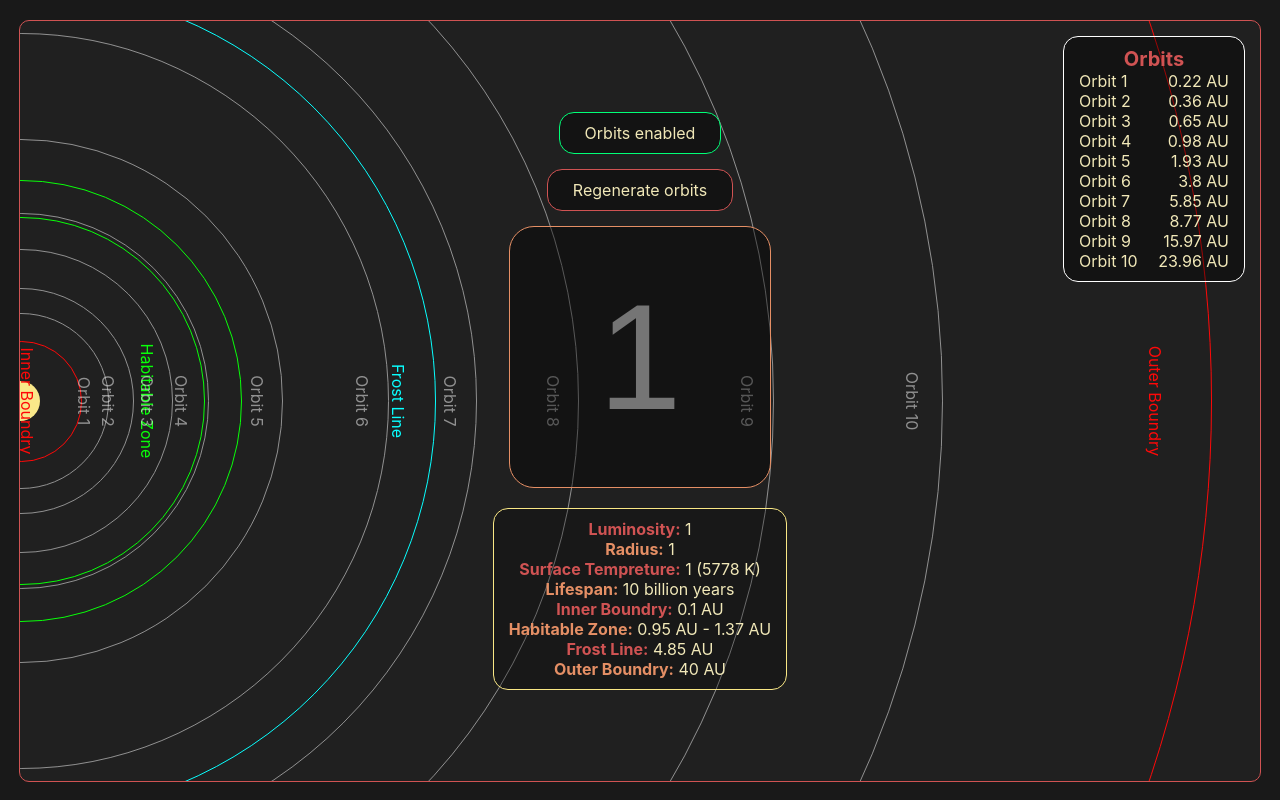
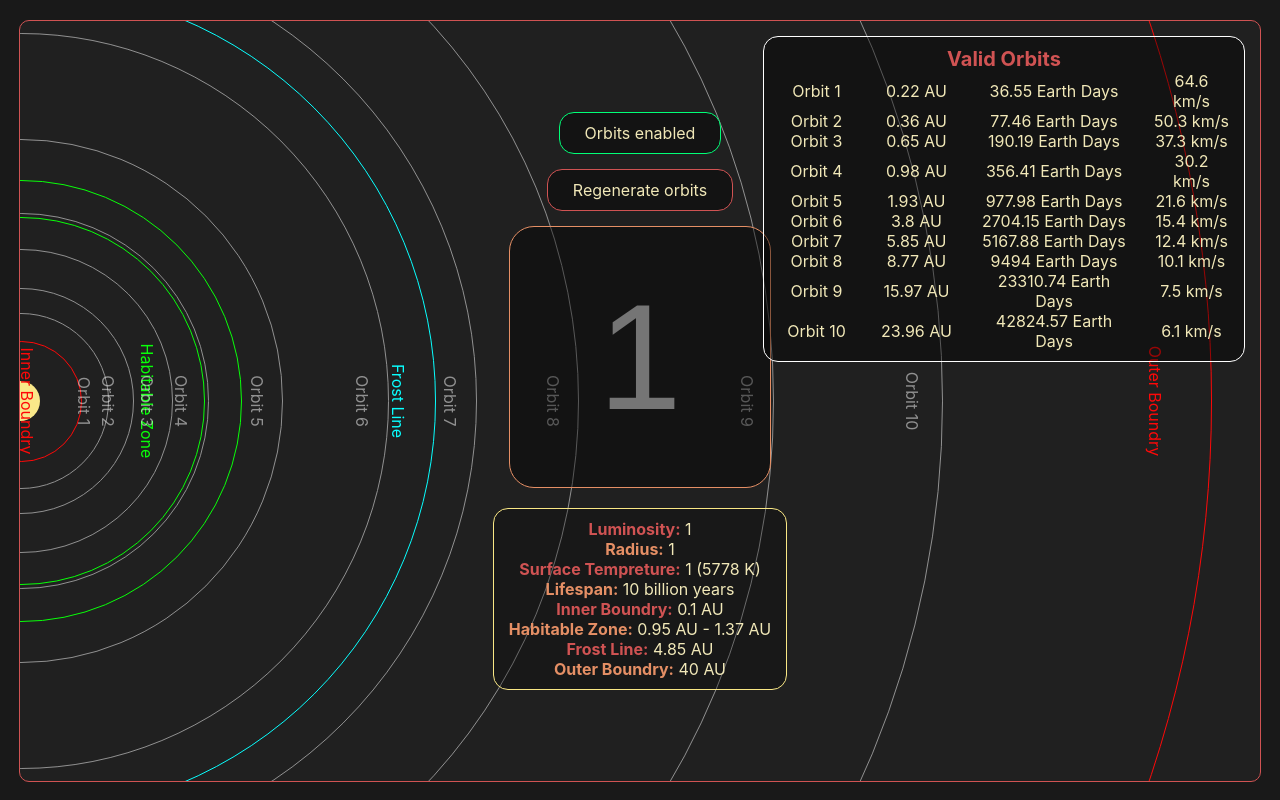
Before and after one commit to SophieSnoww/react-testing, a React (Create React App) app: page / in a window 1280 px wide. Built offline with nearby package versions, Linux system fonts and the light colour scheme.

Commit message:
added more data

```diff
--- a/src/OrbitDisplay.css
+++ b/src/OrbitDisplay.css
@@ -19,7 +19,24 @@
 
 .orbit-display-element {
     display: flex;
-    width: 150px;
+    width: 450px;
+    /* gap: 20px; */
     align-items: center;
     justify-content: space-between;
 }
+
+.orbit-display-name {
+    flex: 0 0 75px;
+}
+
+.orbit-display-au {
+    flex: 0 0 75px;
+}
+
+.orbit-display-peroid {
+    flex: 0 0 150px;
+}
+
+.orbit-display-velocity {
+    flex: 0 0 75px;
+}
--- a/src/OrbitDisplay.js
+++ b/src/OrbitDisplay.js
@@ -14,6 +14,8 @@ class OrbitDisplay extends React.Component {
                 <div className="orbit-display-element">
                     <div className="orbit-display-name">Orbit {i}</div>
                     <div className="orbit-display-au">{Math.round(((this.props.data.orbits[i-1]/this.props.data.oBoundry)*this.props.data.oBoundry)*100)/100} AU</div>
+                    <div className="orbit-display-peroid">{Math.round(((Math.sqrt((this.props.data.orbits[i-1] ** 3)/this.props.data.mass))*365.24)*100)/100} Earth Days</div>
+                    <div className="orbit-display-velocity">{Math.round(((Math.sqrt(this.props.data.mass/this.props.data.orbits[i-1]))*30)*10)/10} km/s</div>
                 </div>
             );
         }
@@ -22,7 +24,7 @@ class OrbitDisplay extends React.Component {
             <div className="OrbitDisplay" onClick={this.props.handleClick} style={{
                 opacity: this.props.data.orbitsDisabled ? "0" : "1"
             }}>
-                <div className="orbit-display-title">Orbits</div>
+                <div className="orbit-display-title">Valid Orbits</div>
                 {orbitElements}
             </div>
         );
```
